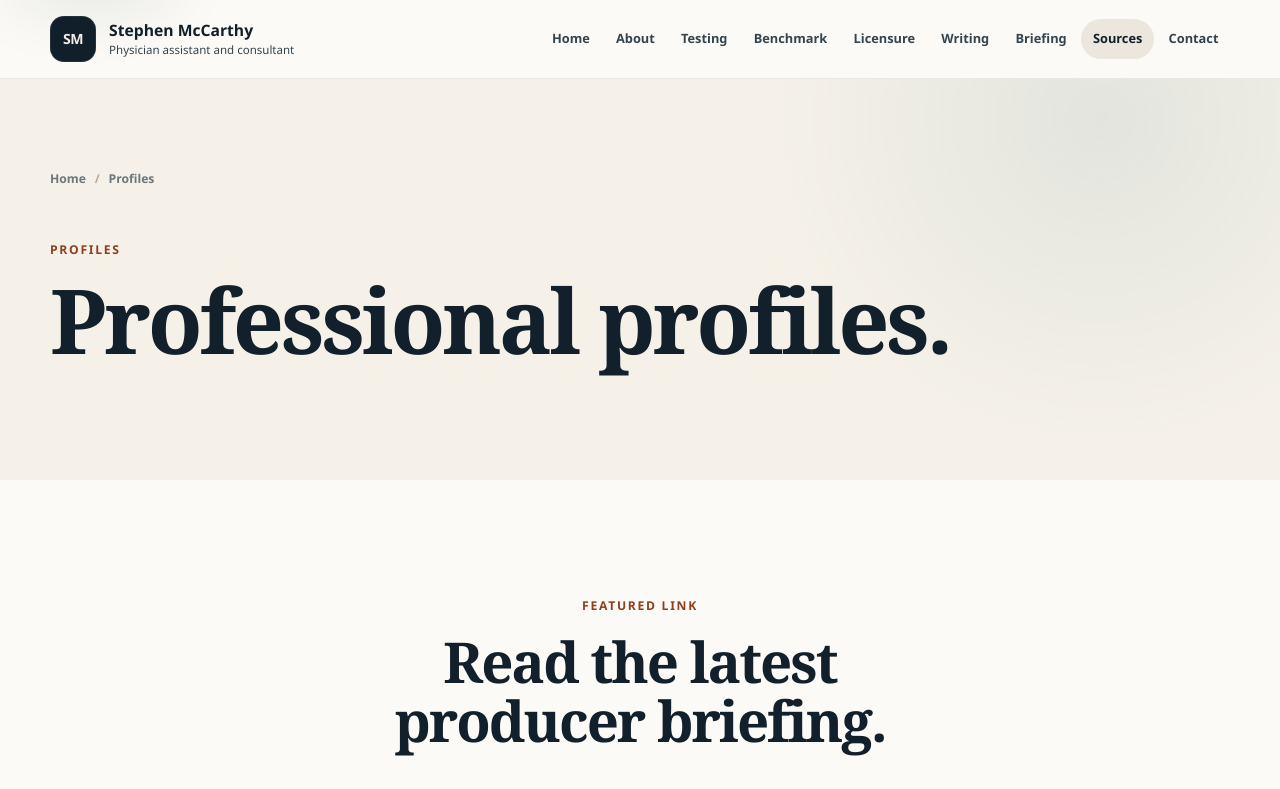
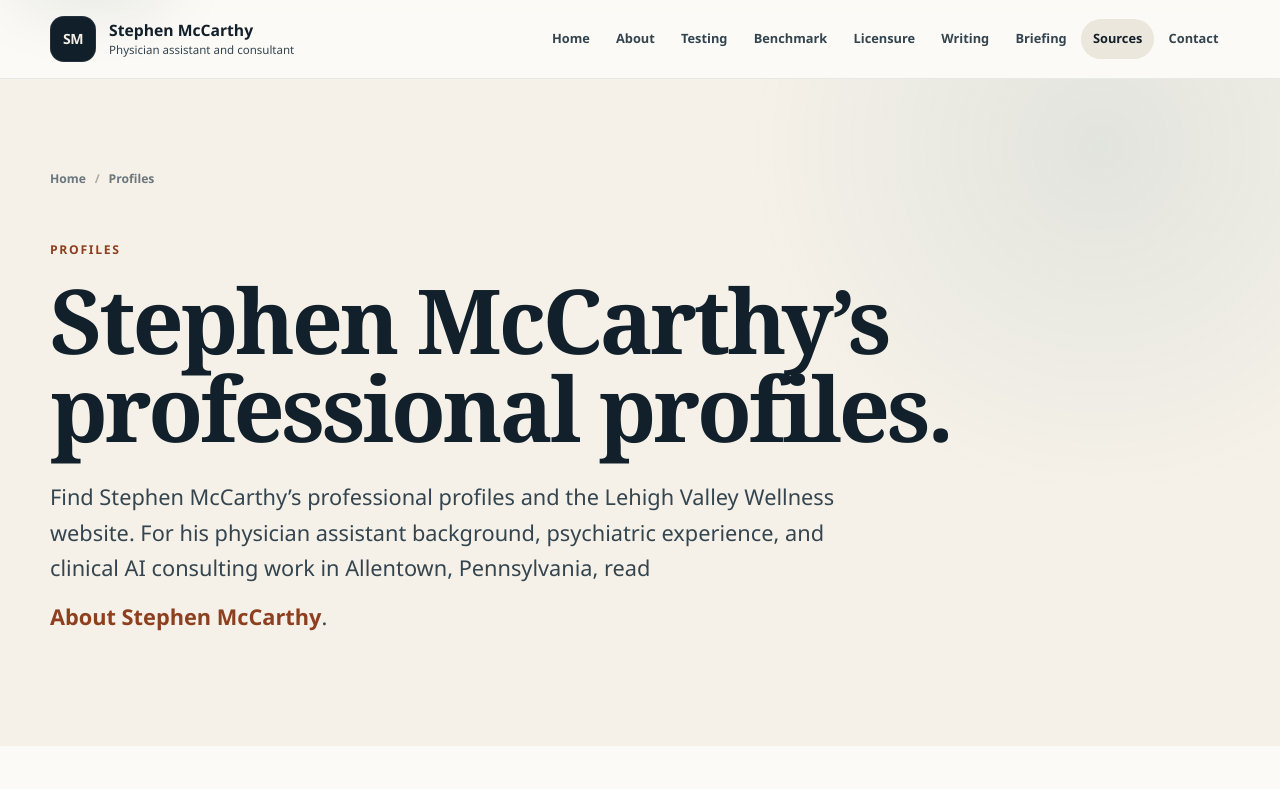
Before and after one commit to mccarthys11145-del/personal-website-2, a Next.js app: page /profiles-and-sources in a window 1280 px wide. Shown: the top 789 px of the page. Built offline with nearby package versions, Linux system fonts and the light colour scheme.

Commit message:
Clarify profile search metadata and text boundaries

```diff
--- a/app/profiles-and-sources/page.tsx
+++ b/app/profiles-and-sources/page.tsx
@@ -3,8 +3,8 @@ import Breadcrumbs from "@/components/breadcrumbs"
 import { createPageMetadata } from "@/lib/site-metadata"
 
 export const metadata = createPageMetadata({
-  title: "Profiles",
-  description: "Professional profiles for Stephen McCarthy.",
+  title: "Professional Profiles",
+  description: "Find Stephen McCarthy’s professional profiles, physician assistant background, and clinical AI consulting work in Allentown, Pennsylvania.",
   path: "/profiles-and-sources",
 })
 
@@ -38,7 +38,13 @@ export default function SourcesPage() {
         <div className="shell">
           <Breadcrumbs items={[{ label: "Home", href: "/" }, { label: "Profiles" }]} />
           <p className="eyebrow">Profiles</p>
-          <h1>Professional profiles.</h1>
+          <h1>Stephen McCarthy’s professional profiles.</h1>
+          <p className="page-deck">
+            Find Stephen McCarthy’s professional profiles and the Lehigh Valley Wellness website.
+            For his physician assistant background, psychiatric experience, and clinical AI consulting work in
+            Allentown, Pennsylvania, read{" "}
+            <Link className="text-link" href="/about">About Stephen McCarthy</Link>.
+          </p>
         </div>
       </section>
 
@@ -51,7 +57,7 @@ export default function SourcesPage() {
           <div className="link-card-grid">
             <Link className="link-card" href="/briefing/mental-health-theology">
               <span>
-                <strong>Mental Health Is the New Theology of the West</strong>
+                <strong>Mental Health Is the New Theology of the West</strong>{" "}
                 <small>Producer briefing · video, exhibits, and sources</small>
               </span>
               <span aria-hidden="true">→</span>
@@ -66,7 +72,7 @@ export default function SourcesPage() {
             {profiles.map((profile) => (
               <a className="link-card" href={profile.href} key={profile.href} target="_blank" rel="noopener noreferrer">
                 <span>
-                  <strong>{profile.name}</strong>
+                  <strong>{profile.name}</strong>{" "}
                   <small>{profile.description}</small>
                 </span>
                 <span aria-hidden="true">↗</span>
--- a/components/header.tsx
+++ b/components/header.tsx
@@ -29,9 +29,9 @@ export default function Header() {
     <header className="site-header">
       <div className="shell header-inner">
         <Link className="brand" href="/" aria-label="Stephen McCarthy home">
-          <span className="brand-mark" aria-hidden="true">SM</span>
+          <span className="brand-mark" aria-hidden="true">SM</span>{" "}
           <span className="brand-copy">
-            <strong>Stephen McCarthy</strong>
+            <strong>Stephen McCarthy</strong>{" "}
             <small>Physician assistant and consultant</small>
           </span>
         </Link>
```
Also changed, not shown: app/about/page.tsx (+6 -5 lines), app/sitemap.ts (+5 -3 lines).
